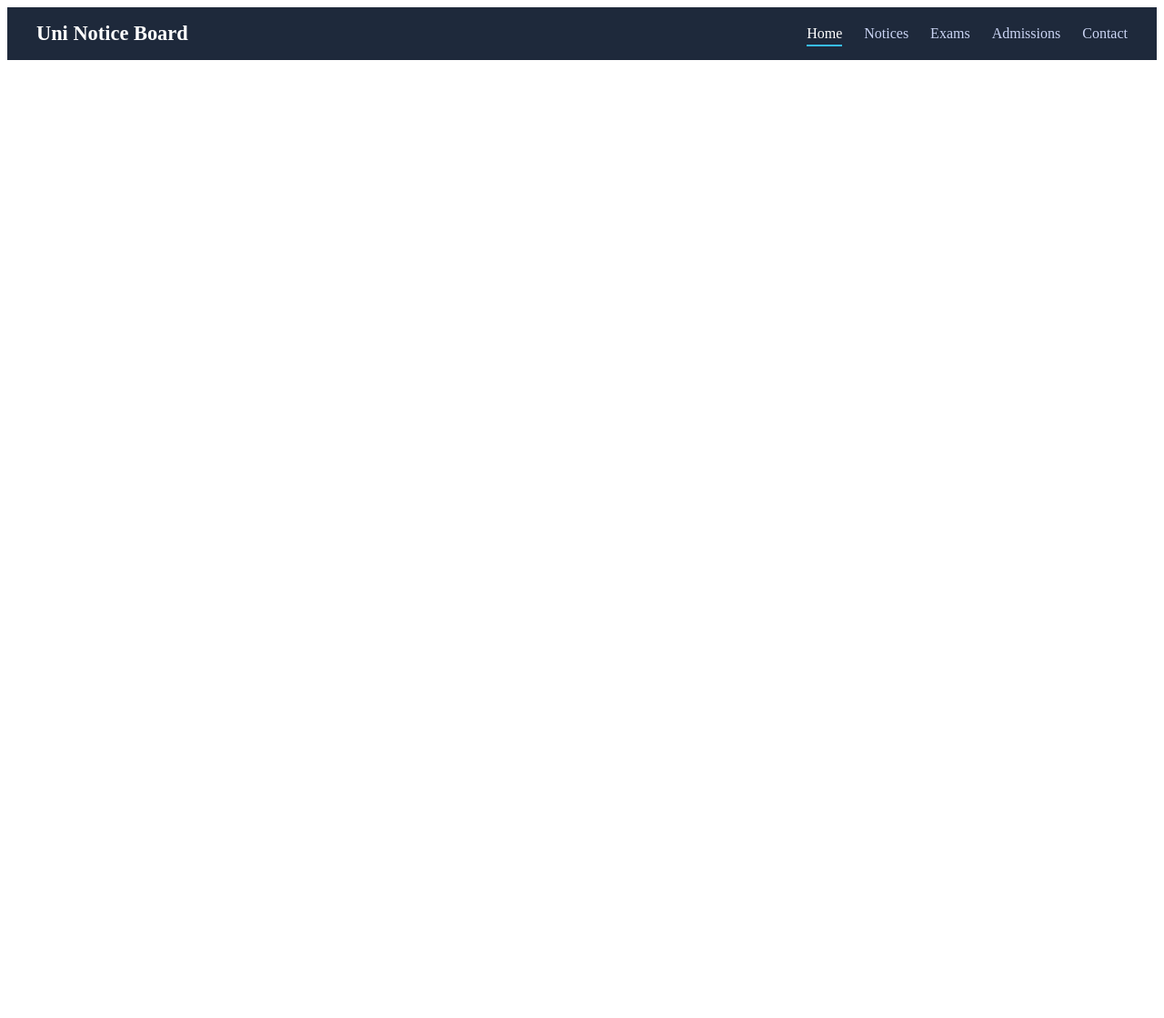
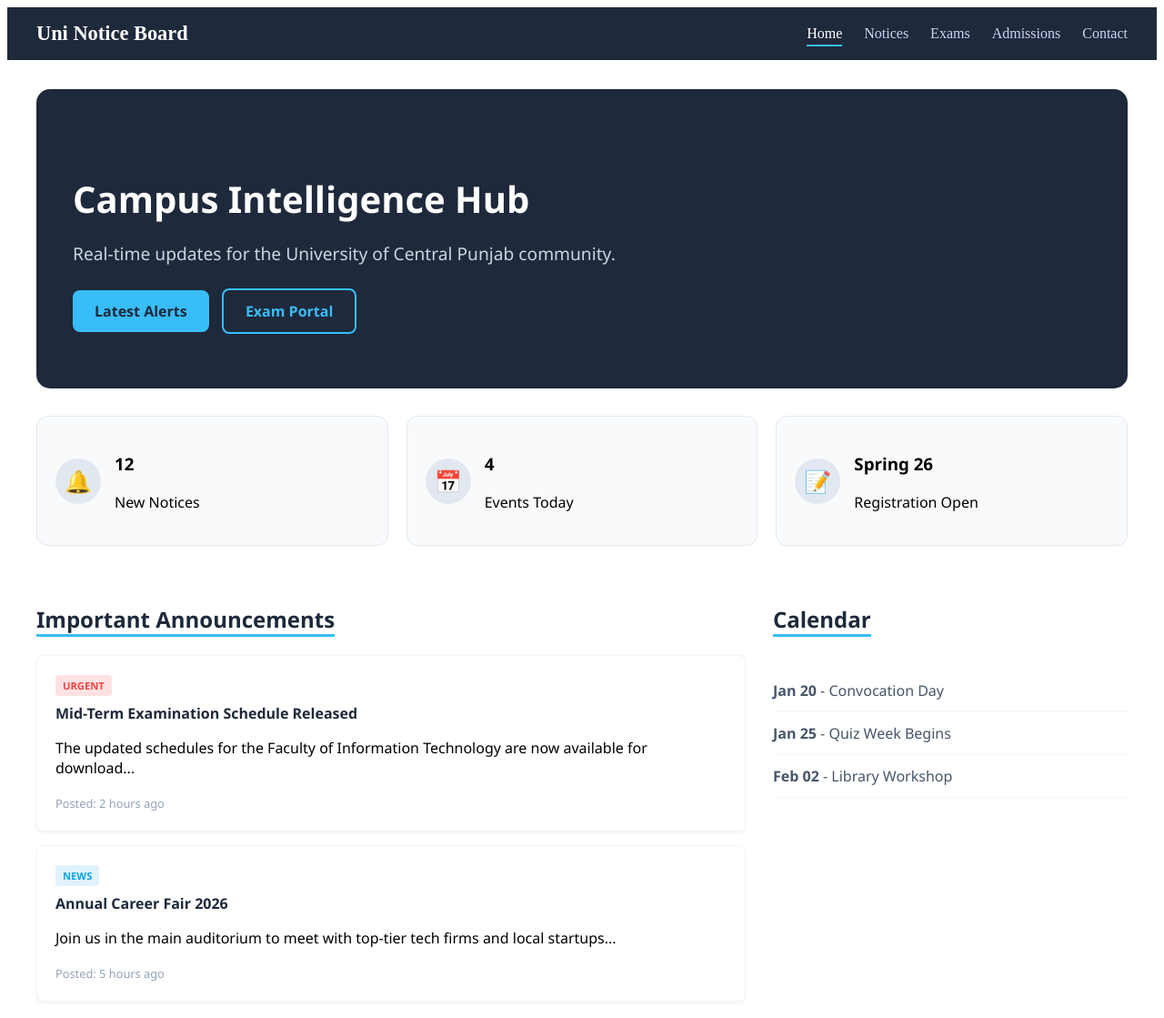
Before and after one commit to UCP-DevOps-Team/uni-notice-board, a website: page src/index.html in a window 1280 px wide. Shown: the whole page at 91% size. Before the commit the page ends 800 px from the top, so only its background shows below. Drawn offline with Linux system fonts and the light colour scheme.

Commit message:
Added content in Home page

```diff
--- a/src/index.html
+++ b/src/index.html
@@ -37,8 +37,81 @@
             </nav>
         </header>
 
-        <main class="container">
-            <!-- Page-specific content goes here -->
+        <main class="container home-container">
+            <section class="home-hero">
+                <div class="hero-text">
+                    <h2>Campus Intelligence Hub</h2>
+                    <p>
+                        Real-time updates for the University of Central Punjab
+                        community.
+                    </p>
+                    <div class="hero-actions">
+                        <a href="notices.html" class="home-btn primary"
+                            >Latest Alerts</a
+                        >
+                        <a href="exams.html" class="home-btn outline"
+                            >Exam Portal</a
+                        >
+                    </div>
+                </div>
+            </section>
+
+            <section class="home-stats">
+                <div class="stat-item">
+                    <div class="icon-circle">🔔</div>
+                    <div class="stat-info">
+                        <h3>12</h3>
+                        <p>New Notices</p>
+                    </div>
+                </div>
+                <div class="stat-item">
+                    <div class="icon-circle">📅</div>
+                    <div class="stat-info">
+                        <h3>4</h3>
+                        <p>Events Today</p>
+                    </div>
+                </div>
+                <div class="stat-item">
+                    <div class="icon-circle">📝</div>
+                    <div class="stat-info">
+                        <h3>Spring 26</h3>
+                        <p>Registration Open</p>
+                    </div>
+                </div>
+            </section>
+
+            <div class="home-content-layout">
+                <section class="home-feed">
+                    <h3 class="section-title">Important Announcements</h3>
+                    <article class="feed-item">
+                        <span class="badge urgent">Urgent</span>
+                        <h4>Mid-Term Examination Schedule Released</h4>
+                        <p>
+                            The updated schedules for the Faculty of Information
+                            Technology are now available for download...
+                        </p>
+                        <time>Posted: 2 hours ago</time>
+                    </article>
+                    <article class="feed-item">
+                        <span class="badge news">News</span>
+                        <h4>Annual Career Fair 2026</h4>
+                        <p>
+                            Join us in the main auditorium to meet with top-tier
+                            tech firms and local startups...
+                        </p>
+                        <time>Posted: 5 hours ago</time>
+                    </article>
+                </section>
+
+                <aside class="home-sidebar">
+                    <h3 class="section-title">Calendar</h3>
+                    <ul class="event-list">
+                        <li><strong>Jan 20</strong> - Convocation Day</li>
+                        <li><strong>Jan 25</strong> - Quiz Week Begins</li>
+                        <li><strong>Feb 02</strong> - Library Workshop</li>
+                    </ul>
+                </aside>
+            </div>
         </main>
 
         <script>
--- a/styles/style.css
+++ b/styles/style.css
@@ -112,7 +112,7 @@
     max-width: 1000px;
     margin: 0 auto;
     padding: 2rem;
-    font-family: 'Inter', system-ui, -apple-system, sans-serif;
+    font-family: "Inter", system-ui, -apple-system, sans-serif;
 }
 
 .exams-title {
@@ -169,3 +169,155 @@
     font-weight: 600;
     color: #1e293b;
 }
+
+/* =========================================
+   HOME PAGE (INDEX) SCOPED STYLES
+   ========================================= */
+
+/* Use home-container to prevent collisions */
+.home-container {
+    max-width: 1200px;
+    margin: 0 auto;
+    padding: 2rem 1rem;
+    font-family: "Segoe UI", Tahoma, Geneva, Verdana, sans-serif;
+}
+
+/* Hero Section */
+.home-hero {
+    background: #1e293b;
+    background-size: cover;
+    background-position: center;
+    border-radius: 15px;
+    padding: 60px 40px;
+    color: white;
+    margin-bottom: 30px;
+}
+
+.home-hero h2 {
+    font-size: 2.5rem;
+    margin-bottom: 10px;
+    color: #fff;
+}
+.home-hero p {
+    font-size: 1.2rem;
+    color: #cbd5e1;
+    margin-bottom: 25px;
+}
+
+/* Home Specific Buttons */
+.home-btn {
+    padding: 12px 24px;
+    border-radius: 8px;
+    text-decoration: none;
+    font-weight: bold;
+    display: inline-block;
+    margin-right: 10px;
+    transition: 0.3s;
+}
+.home-btn.primary {
+    background: #38bdf8;
+    color: #1e293b;
+}
+.home-btn.outline {
+    border: 2px solid #38bdf8;
+    color: #38bdf8;
+}
+.home-btn:hover {
+    opacity: 0.9;
+    transform: translateY(-2px);
+}
+
+/* Stats Grid */
+.home-stats {
+    display: grid;
+    grid-template-columns: repeat(auto-fit, minmax(200px, 1fr));
+    gap: 20px;
+    margin-bottom: 40px;
+}
+.stat-item {
+    background: #f8fafc;
+    padding: 20px;
+    border-radius: 12px;
+    display: flex;
+    align-items: center;
+    gap: 15px;
+    border: 1px solid #e2e8f0;
+}
+.icon-circle {
+    background: #e2e8f0;
+    width: 50px;
+    height: 50px;
+    border-radius: 50%;
+    display: flex;
+    align-items: center;
+    justify-content: center;
+    font-size: 1.5rem;
+}
+
+/* Layout for Feed & Sidebar */
+.home-content-layout {
+    display: grid;
+    grid-template-columns: 2fr 1fr;
+    gap: 30px;
+}
+
+.section-title {
+    font-size: 1.5rem;
+    color: #1e293b;
+    margin-bottom: 20px;
+    border-bottom: 3px solid #38bdf8;
+    display: inline-block;
+}
+
+/* Feed Items */
+.feed-item {
+    background: white;
+    padding: 20px;
+    border-radius: 8px;
+    margin-bottom: 15px;
+    border: 1px solid #f1f5f9;
+    box-shadow: 0 2px 4px rgba(0, 0, 0, 0.05);
+}
+.feed-item h4 {
+    color: #1e293b;
+    margin: 10px 0;
+}
+.feed-item time {
+    font-size: 0.8rem;
+    color: #94a3b8;
+}
+
+/* Badges */
+.badge {
+    padding: 4px 8px;
+    border-radius: 4px;
+    font-size: 0.7rem;
+    text-transform: uppercase;
+    font-weight: bold;
+}
+.badge.urgent {
+    background: #fee2e2;
+    color: #ef4444;
+}
+.badge.news {
+    background: #e0f2fe;
+    color: #0ea5e9;
+}
+
+/* Sidebar */
+.event-list {
+    list-style: none;
+    padding: 0;
+}
+.event-list li {
+    padding: 12px 0;
+    border-bottom: 1px solid #f1f5f9;
+    color: #475569;
+}
+
+/* Responsive Fix */
+@media (max-width: 768px) {
+    .home-content-layout {
+        grid-template-columns: 1fr;
+    }
+}
```
